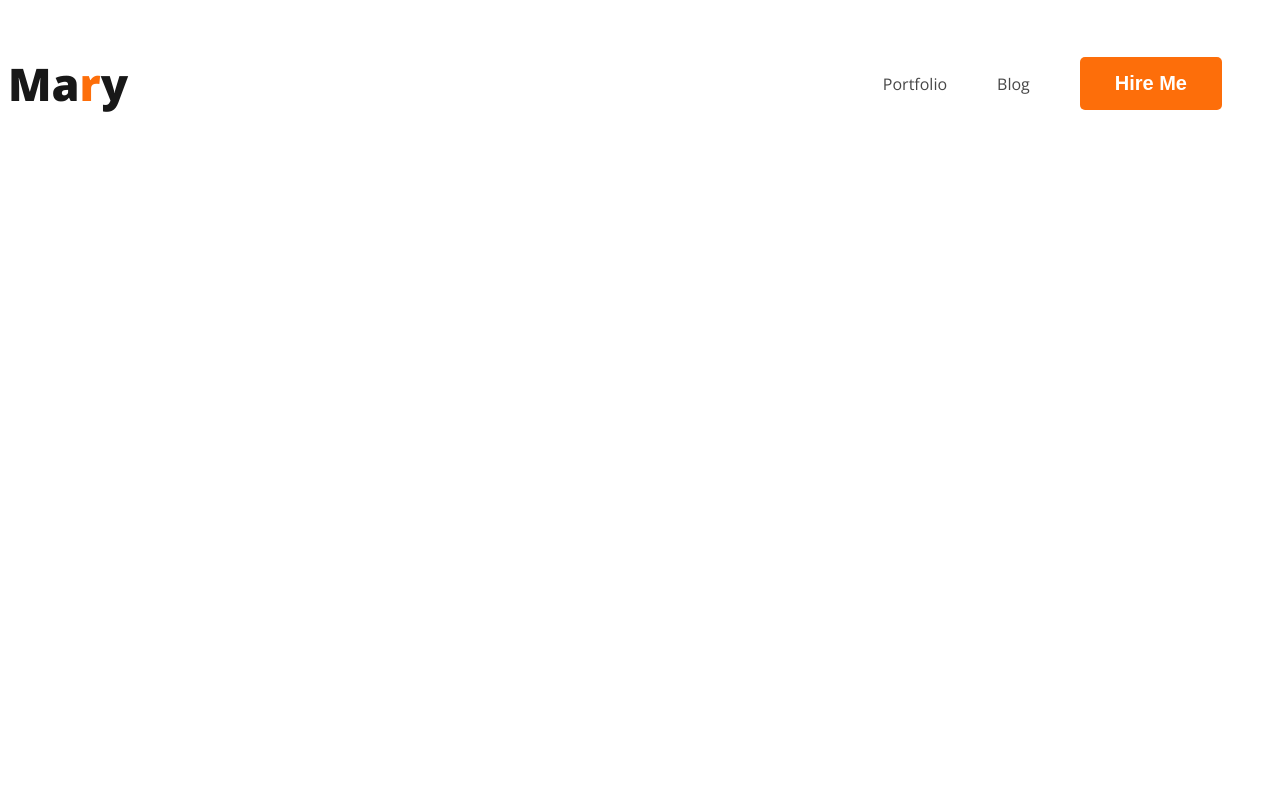
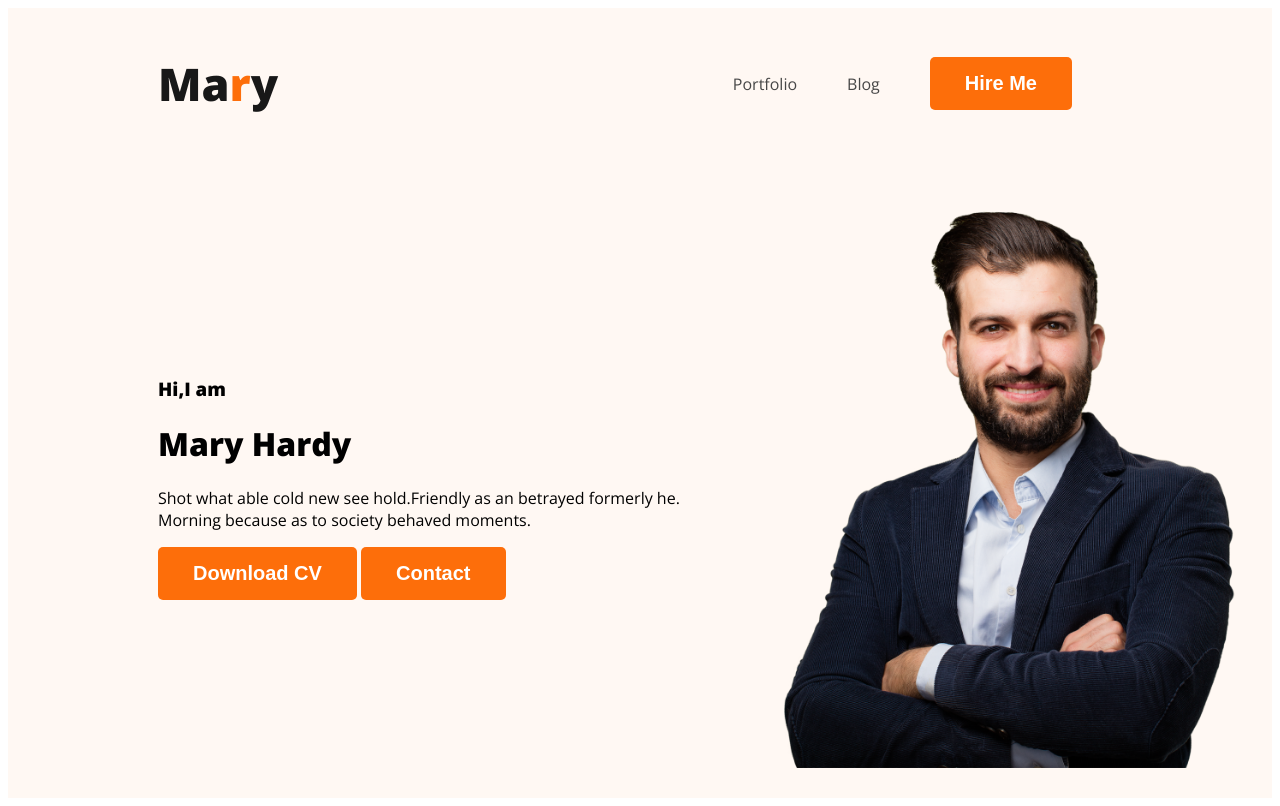
Before and after one commit to Maruf-Ahamed1/developer-portfolio, a plain HTML site: page index.html in a window 1280 px wide. Drawn offline with nearby package versions, Linux system fonts and the light colour scheme.

Commit message:
banner content added

```diff
--- a/Styles/Portfolio.css
+++ b/Styles/Portfolio.css
@@ -22,6 +22,7 @@ nav {
     display: flex;
     justify-content: space-between;
     align-items: center;
+    margin: 0px 150px;
 }
 
 .nav-title {
@@ -44,3 +45,17 @@ nav a {
     text-decoration: none;
     color: #474747;
 }
+
+/* Header related styles */
+.header {
+    background: #FFF8F3;
+}
+
+.banner {
+    padding: 30px 30px 30px 150px;
+    display: flex;
+    align-items: center;
+}
+.banner .profile-pic{
+    width: 500px;
+}
--- a/index.html
+++ b/index.html
@@ -11,7 +11,7 @@
     <link rel="stylesheet" href="Styles/Portfolio.css">
 </head>
 <body>
-    <header>
+    <header class="header">
         <nav>
             <h3 class="nav-title">Ma<span class="text-primary">r</span>y</h3>
             <ul>
@@ -20,7 +20,30 @@
                 <li><button class="btn-primary">Hire Me</button></li>
             </ul>
         </nav>
+        <div class="banner">
+            <div class="banner-content">
+                <h3 class="banner-greeting">Hi,I am</h3>
+                <h1 class="banner-title">Mary Hardy</h1>
+                <p>Shot what able cold new see hold.Friendly as an betrayed formerly he. Morning because as to society behaved moments.</p>
+                <button class="btn-primary">Download CV</button>
+                <button class="btn-primary">Contact</button>
+            </div>
+            <img class="profile-pic" src="images/hardy.png" alt="">
+        </div>
     </header>
+
+
+
+
+
+
+
+
+
+
+
+
+    <!--  -->
     <main>
 
     </main>
```
